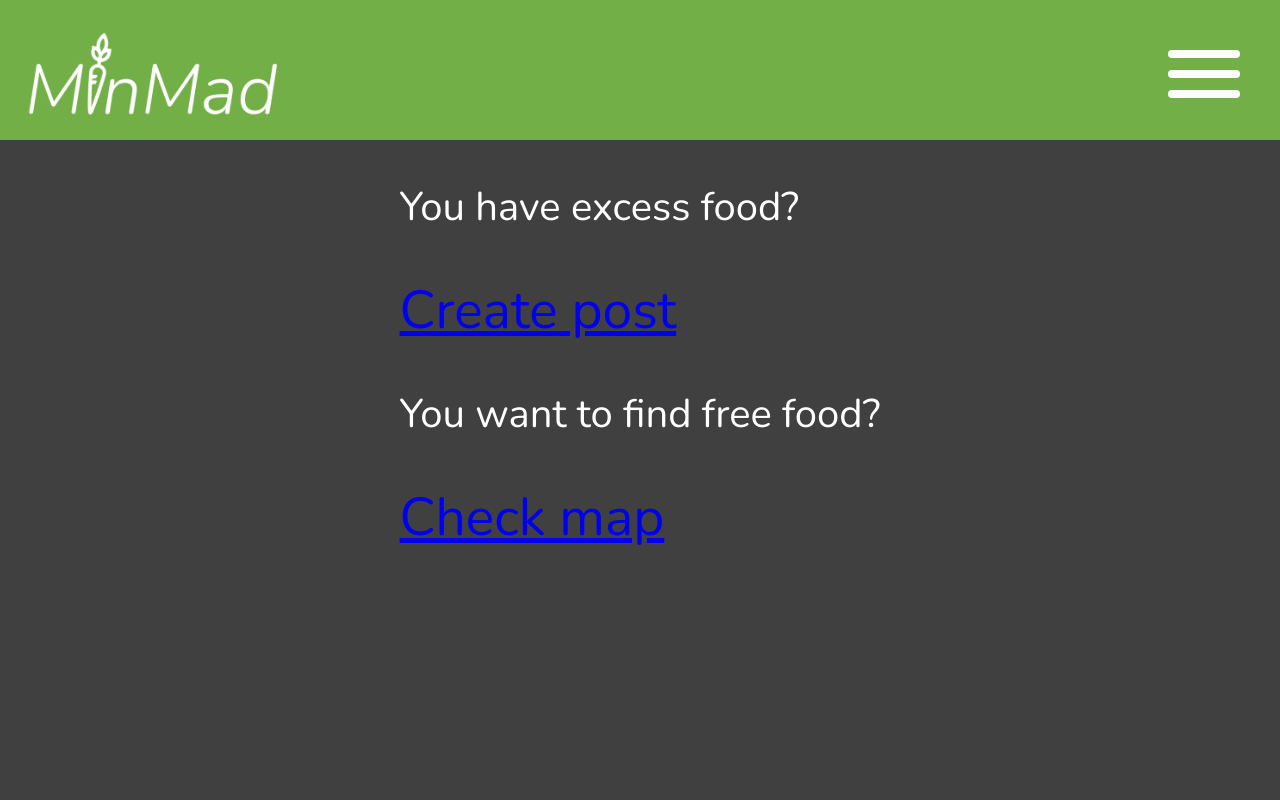
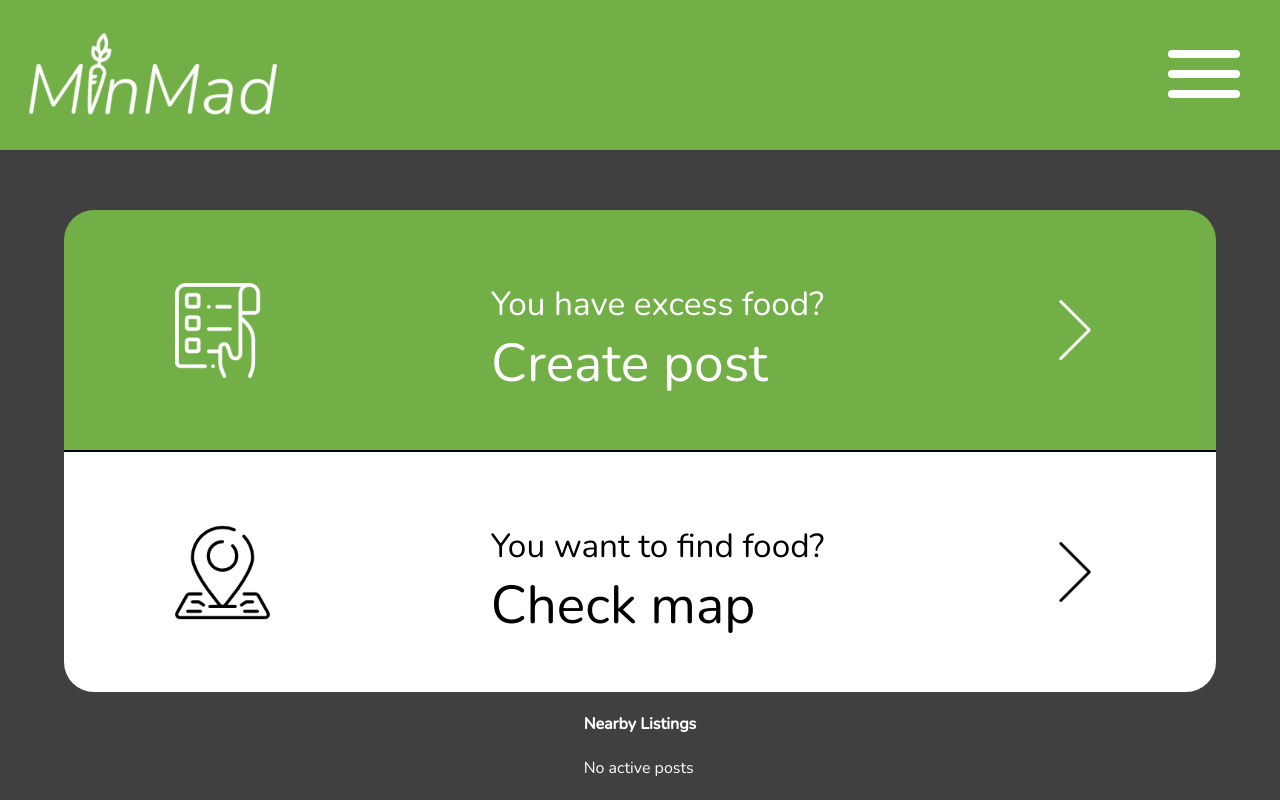
Before and after one commit to WiktorrWie/Food-waste, a PHP site: page / in a window 1280 px wide. Run offline with PHP 8.4, Linux system fonts and the light colour scheme; the visitor is signed in with stand-in values (Sample User, id 1); data that the repository does not hold is empty.

Commit message:
home page update

```diff
--- a/foodwaste/css/main.css
+++ b/foodwaste/css/main.css
@@ -211,26 +211,7 @@ select:-webkit-autofill:focus {
     z-index: 1;
 }
 
-
- /* Home page */
-.logo{
-    width: 280px;
-    cursor: pointer;
-    margin: 10px 0px 0px 10px;
-
-}
-
-.header{
-    width: 100%;
-    height: 140px;
-    background-color: var(--green);
-}
-
-.mainButton{
-    font-size: 40pt;
-}
-
- /* Burger menu */
+/* Burger menu */
 
 .menu-icon {
     cursor: pointer;
@@ -401,3 +382,90 @@ h3:hover {
     position: relative;
     bottom: -900px;
 }
+
+
+ /* Home page */
+.logo{
+    width: 280px;
+    cursor: pointer;
+    margin: 10px 0px 0px 10px;
+
+}
+
+.header{
+    width: 100%;
+    height: 150px;
+    background-color: var(--green);
+}
+
+.mainButton{
+    font-size: 40pt;
+    text-decoration: none;
+}
+
+.mainGreen{
+    background-color: var(--green);
+    color: white;
+    display: flex;
+    flex-direction: row;
+    align-items: center;
+    justify-content: space-around;
+    height: 240px;
+    border-radius: 30px 30px 0px 0px;
+}
+
+.mainWhite{
+    background-color: white;
+    color: black;
+    display: flex;
+    flex-direction: row;
+    align-items: center;
+    justify-content: space-around;
+    height: 240px;
+    border-radius: 0px 0px 30px 30px;
+    border-top: 2px solid black;
+}
+
+.mainMargin{
+    margin: 20px 0px 0px 0px;
+    font-size: 25pt;
+    font-weight: 400;
+}
+
+.mainIcon{
+    width: 95px;
+    height: 95px;
+}
+
+.mainIconNext{
+    width: 60px;
+    height: 60px;
+}
+
+.mainButtons{
+    width: 90%;
+    display: flex;
+    flex-direction: column;
+    justify-content: center;
+    margin-top: 60px;
+}
+
+.mainText{
+    display: flex;
+    flex-direction: column;
+    align-items: flex-start;
+}
+
+.textBlack{
+    color: black;
+}
+
+.textWhite{
+    color: white;
+}
+
+.listingImage{
+    width: 200px;
+    height: 200px;
+    object-fit: cover;
+}
--- a/foodwaste/index.php
+++ b/foodwaste/index.php
@@ -1,5 +1,7 @@
 <!DOCTYPE html>
 <?php
+require("./database/database.php");
+
 session_start();
 
 if (empty($_SESSION)){
@@ -21,14 +23,66 @@ if (empty($_SESSION)){
 
     <div class="mainButtons">
         <div class="mainGreen">
-            <p class="subtitle">You have excess food?</p>
-            <a href=addPost.php class="mainButton">Create post</a>
+            <img class="mainIcon" src="./icon/to-do-list.png">
+            <div class="mainText">
+                <p class="mainMargin">You have excess food?</p>
+                <a href=addPost.php class="mainButton textWhite">Create post</a>
+            </div>
+            <img class="mainIconNext" src="./icon/next-white.png">
         </div>
 
         <div class="mainWhite">
-            <p class="subtitle">You want to find free food?</p>
-            <a href=map.php class="mainButton">Check map</a>
+            <img class="mainIcon" src="./icon/location.png">
+            <div class="mainText">
+                <p class="mainMargin">You want to find food?</p>
+                <a href=map.php class="mainButton textBlack">Check map</a>
+            </div>
+            <img class="mainIconNext" src="./icon/next-black.png">
         </div>
+    </div>
+
+    <div class="listings">
+        <div class="listingsHeader">
+            <h4 class="listingsText">Nearby Listings</h4>
+        </div>
+        <?php
+        // displaying the user posts
+        //CLASS object with static list of all of its kind
+
+        class Posts {
+        public static $postList = [];
+
+        //Class constructor
+        public function __construct() {
+            self::$postList[]= $this;
+        }
+
+        //Print function for printing the information.
+        public function print() {
+            echo "<div class='listing'>
+            <h1>$this->title</h1>
+            <h2>$this->first_name</h2>
+            <h2>$this->date_added</h2>
+            <img class='listingImage' src='$this->picture'>
+            <h2>$this->city</h2>
+            </div>"
+            ;
+        }
+        }
+        //Changed select takes all posts
+        $sql = "SELECT * FROM activeposts;";
+        $result = $mySQL->query($sql);
+
+        if (mysqli_num_rows($result) == 0) {
+            echo "<p> No active posts</p>";
+         } else {
+             while($row = mysqli_fetch_object($result, "Posts"))
+             {
+                 $row->print();
+             }
+         }
+
+        ?>
     </div>
 
 </body>
--- a/foodwaste/profile.php
+++ b/foodwaste/profile.php
@@ -160,7 +160,7 @@ class Posts {
 }
 //SQL stuff
 
-$sql = "SELECT first_name, title, description, date_added, picture, city FROM activeposts WHERE userid = '$_SESSION[userid]'";
+$sql = "SELECT first_name, title, description, date_added, picture, city FROM activeposts WHERE userid = $_SESSION[userid];";
 $result = $mySQL->query($sql);
 
 
```
Also changed, not shown: foodwaste/images/posts/Test1639143937.jpg (added).
